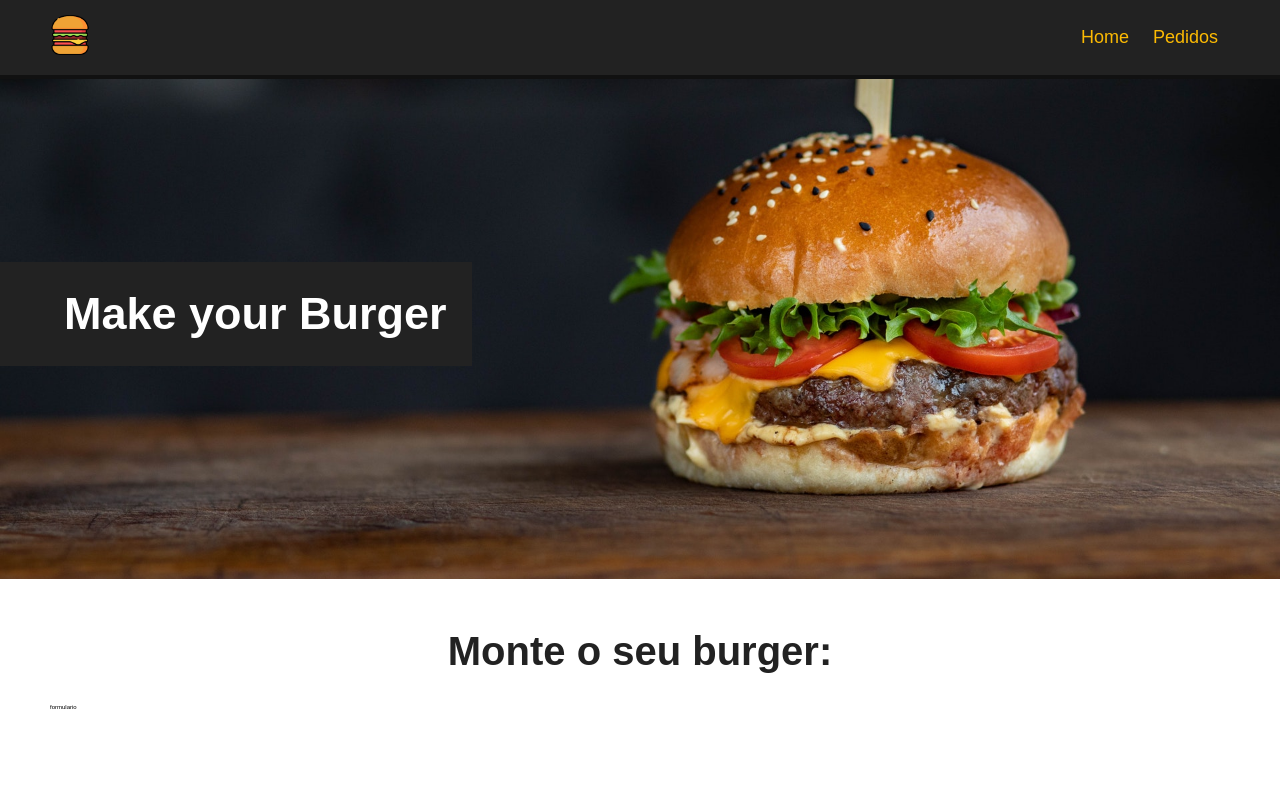
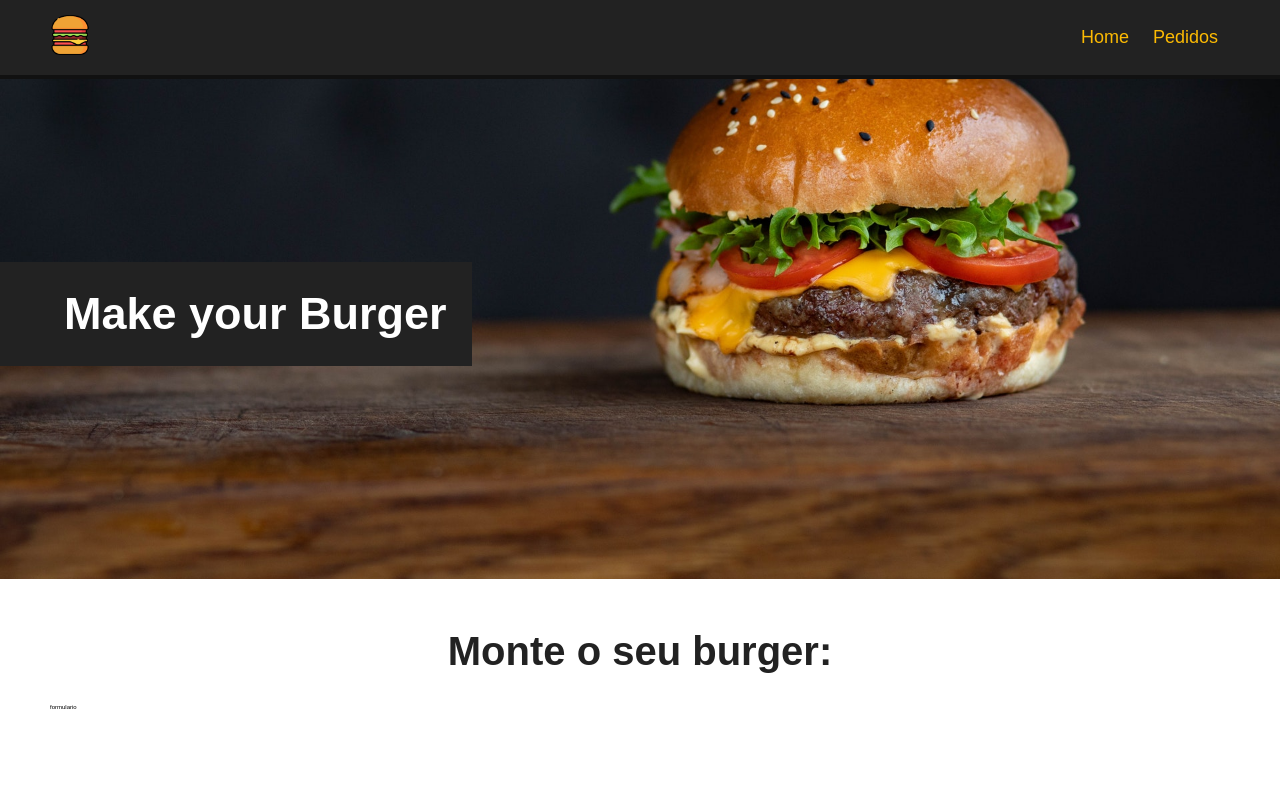
Before and after one commit to pedro-h-fernandes/make_your_burger, a Vue app: page / in a window 1280 px wide. Shown: the top 800 px of the page. Built offline with nearby package versions, Linux system fonts and the light colour scheme.

Commit message:
tirando o fixed do Banner

```diff
--- a/src/components/Banner.vue
+++ b/src/components/Banner.vue
@@ -12,7 +12,7 @@ export default {
 
 <style scoped>
     #main-banner {
-        background: url('/img/burger.jpg') no-repeat 0 -260px fixed ;
+        background: url('/img/burger.jpg') no-repeat 0 -350px ;
         background-size: cover;
         height: 500px;
         display: flex;
```
